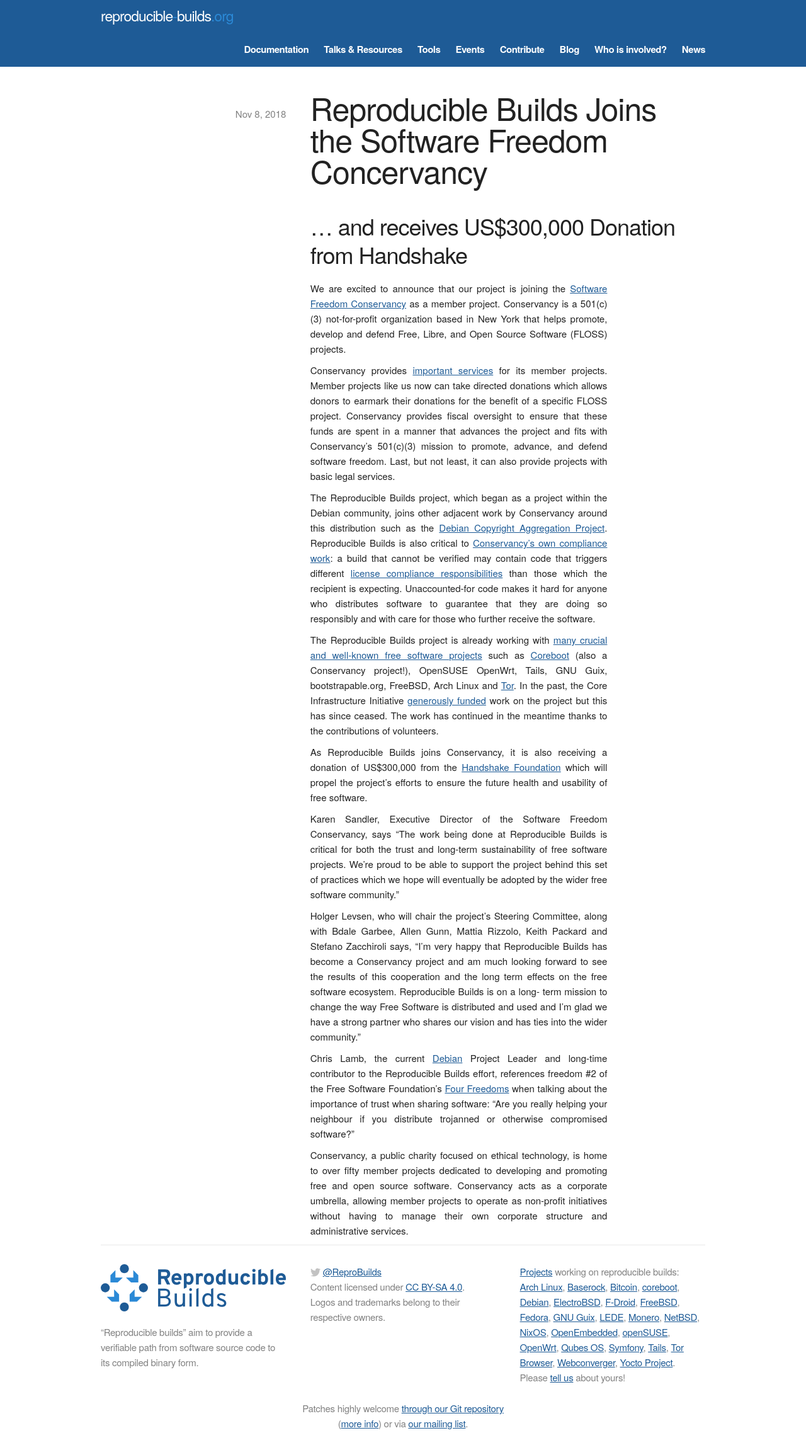
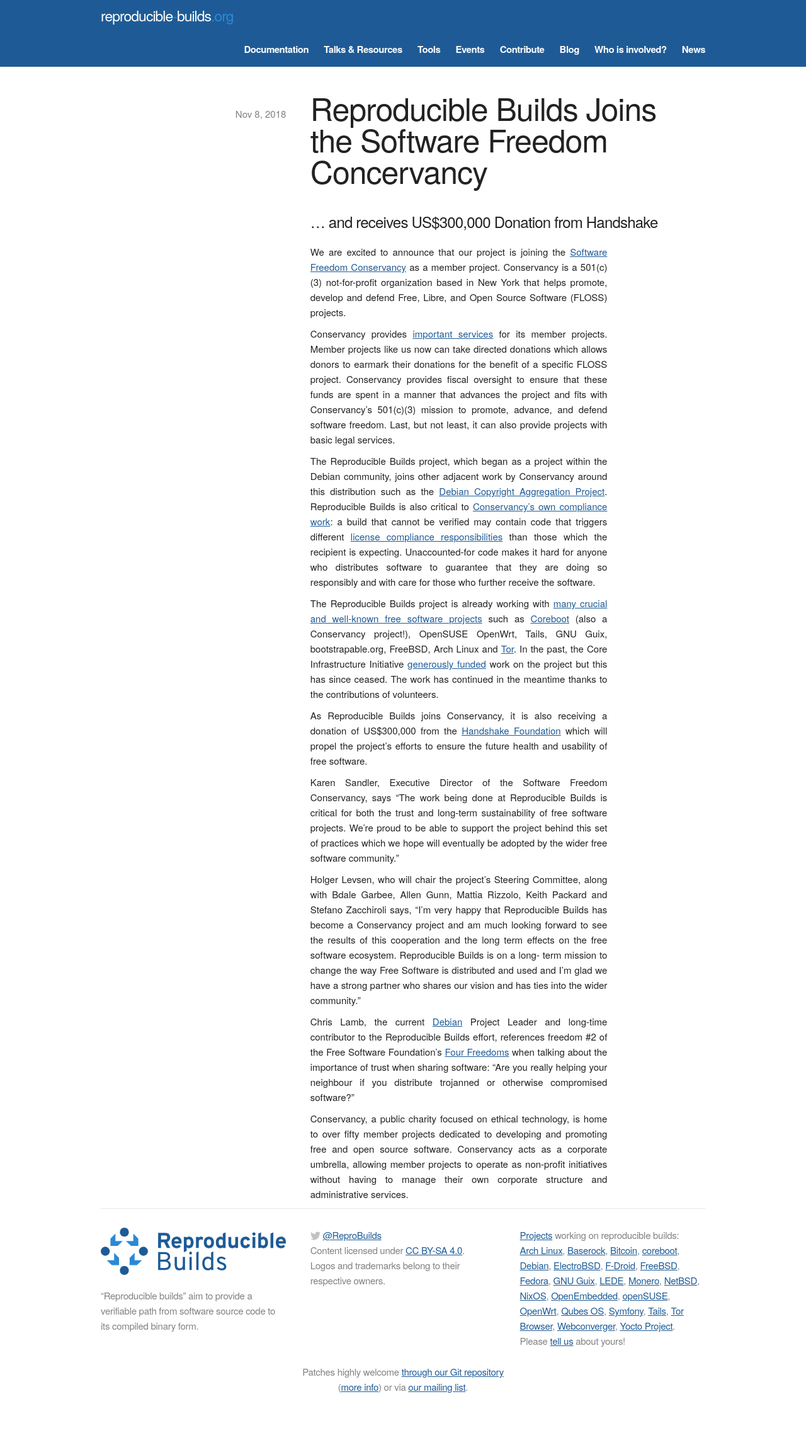
Before and after one commit to prototypefund/reproducible-website, a Jekyll site: the page built from _posts/2018-11-08-reproducible-builds-joins-software-freedom-concervancy.md, in a window 1280 px wide. Shown: the whole page at 63% size. Built offline with Jekyll 4.4.1, drawn with Linux system fonts in a browser that asks for light colours; some web fonts are replaced; after the commit the page ends 2244 px from its top, so only the background shows below that.

Commit message:
Make this subheading smaller.

```diff
--- a/_posts/2018-11-08-reproducible-builds-joins-software-freedom-concervancy.md
+++ b/_posts/2018-11-08-reproducible-builds-joins-software-freedom-concervancy.md
@@ -5,7 +5,7 @@
 categories: org
 ---
 
-<h2 style="font-weight: normal;">&hellip; and receives US$300,000 Donation from Handshake</h2>
+<h4 style="font-weight: normal;">&hellip; and receives US$300,000 Donation from Handshake</h4>
 
 We are excited to announce that our project is joining the [Software Freedom
 Conservancy](https://sfconservancy.org/about/) as a member project.
```
